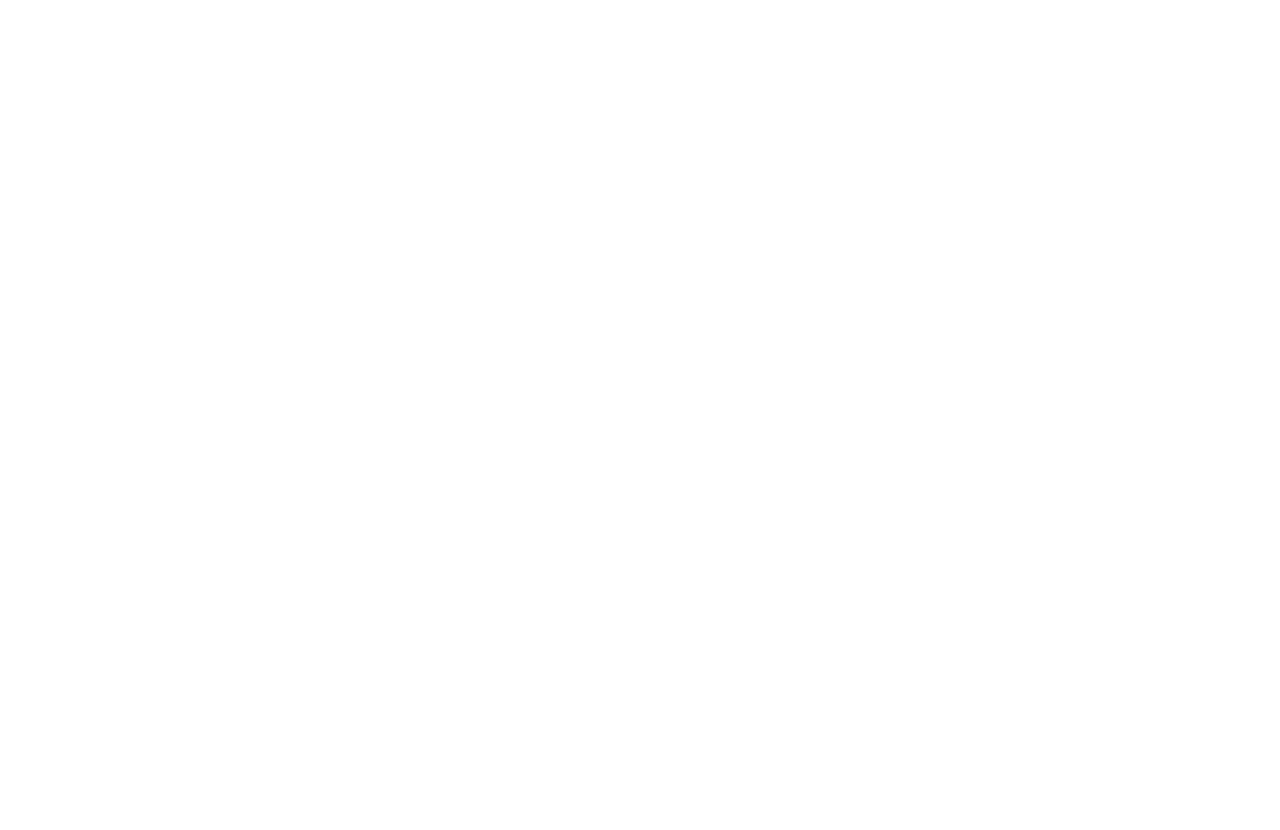
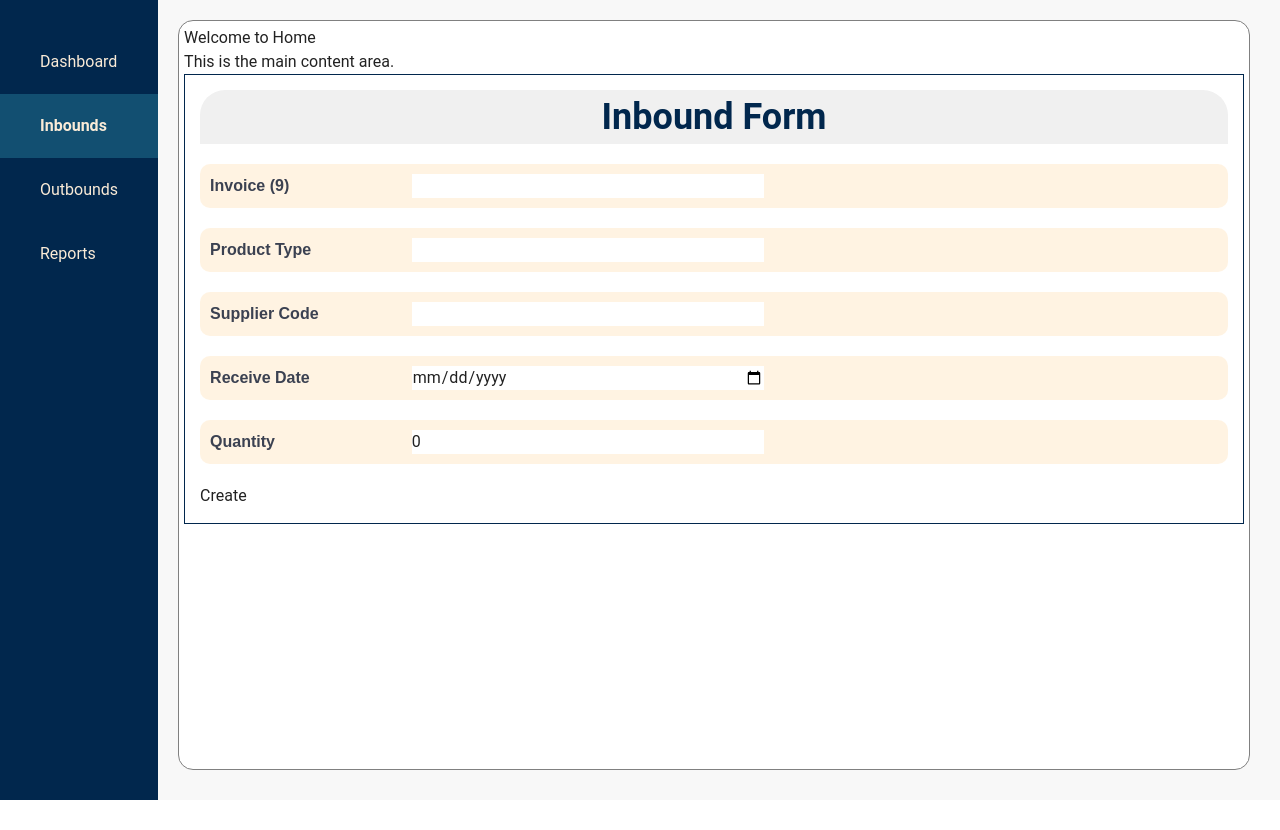
Before and after one commit to little-tonii/warehouse-training-fe, a Vue app: page /inbound in a window 1280 px wide. Before the commit this address had no page. Before the commit the page ends 800 px from the top, so only its background shows below. Built offline with nearby package versions, Linux system fonts and the light colour scheme; a small style sheet from the web is missing.

Commit message:
feat(inb): inb-form UI

```diff
--- a/package.json
+++ b/package.json
@@ -14,6 +14,7 @@
     "@fontsource/roboto": "5.2.6",
     "@mdi/font": "7.4.47",
     "@tailwindcss/vite": "^4.1.11",
+    "axios": "^1.11.0",
     "pinia": "^3.0.3",
     "tailwindcss": "^4.1.11",
     "vue": "^3.5.17",
--- /dev/null
+++ b/src/components/MainContent.vue
@@ -0,0 +1,16 @@
+<script></script>
+<template>
+    <main class="content">
+        <slot />
+    </main>
+</template>
+<style>
+.content {
+    margin: 20px 30px 30px 20px;
+    border: 1px gray solid;
+    border-radius: 15px;
+    width: 100vw;
+    padding: 5px;
+    background-color: white;
+}
+</style>
--- /dev/null
+++ b/src/components/Sidebar.vue
@@ -0,0 +1,32 @@
+<script setup></script>
+<template>
+    <aside class="sidebar">
+        <ul class="menu">
+            <li class="menu-item"><a href="#">Dashboard</a></li>
+            <li class="menu-item active"><a href="/inbound">Inbounds</a></li>
+            <li class="menu-item"><a href="#">Outbounds</a></li>
+            <li class="menu-item"><a href="#">Reports</a></li>
+        </ul>
+    </aside>
+</template>
+<style scoped>
+.menu-item {
+    background-color: #01274d;
+    color: antiquewhite;
+    box-sizing: border-box;
+    padding: 20px 40px;
+    cursor: pointer;
+}
+.menu-item:hover {
+    font-weight: bold;
+    color: antiquewhite;
+    background-color: #124f71;
+}
+.menu-item.active {
+    background-color: #124f71;
+    font-weight: bold;
+}
+.menu {
+    height: 100vh;
+}
+</style>
--- /dev/null
+++ b/src/modules/inbound/components/CreateInboundForm.vue
@@ -0,0 +1,105 @@
+<script setup>
+import { ref } from 'vue';
+const form = ref({
+    invoice: '',
+    productType: '',
+    supplierCd: '',
+    receiveDate: '',
+    orderStatus: '',
+    quantity: 0,
+});
+const onSubmit = () => {
+    console.log(form.value);
+};
+</script>
+<template>
+    <form class="inbound-form" @submit.prevent="onSubmit">
+        <div class="inbound-form__field">
+            <label class="inbound-form__label">Invoice (9)</label>
+            <input
+                class="inbound-form__input"
+                v-model="form.invoice"
+                maxlength="9"
+                pattern="\d{9}"
+            />
+        </div>
+
+        <div class="inbound-form__field">
+            <label class="inbound-form__label">Product Type</label>
+            <select
+                class="inbound-form__input"
+                v-model="form.productType"
+                required
+            >
+                <option value="Aircon">Aircon</option>
+                <option value="Spare_part">Spare part</option>
+            </select>
+        </div>
+
+        <div class="inbound-form__field">
+            <label class="inbound-form__label">Supplier Code</label>
+            <select
+                class="inbound-form__input"
+                v-model="form.supplierCd"
+                required
+            >
+                <option value="VN">Viet Nam: VN</option>
+                <option value="TH">Thái Lan: TH</option>
+                <option value="MY">Malaysia: MY</option>
+                <option value="ID">Indonesia: ID</option>
+                <option value="SG">Singapore: SG</option>
+                <option value="PH">Philippines: PH</option>
+                <option value="LA">Lào: LA</option>
+                <option value="MM">Myanmar: MM</option>
+                <option value="TL">Đông Timor: TL</option>
+            </select>
+        </div>
+
+        <div class="inbound-form__field">
+            <label class="inbound-form__label">Receive Date</label>
+            <input
+                class="inbound-form__input"
+                type="date"
+                v-model="form.receiveDate"
+                required
+            />
+        </div>
+
+        <div class="inbound-form__field">
+            <label class="inbound-form__label">Quantity</label>
+            <input
+                class="inbound-form__input"
+                type="number"
+                v-model="form.quantity"
+                min="1"
+                required
+            />
+        </div>
+
+        <button class="inbound-form__submit" type="submit">Create</button>
+    </form>
+</template>
+<style lang="css" scoped>
+.inbound-form {
+    width: 100%;
+}
+.inbound-form__field {
+    margin: 20px 0px;
+    border-radius: 10px;
+    padding: 10px;
+    display: flex;
+    background-color: rgba(255, 226, 187, 0.421);
+}
+.inbound-form__label {
+    display: block;
+    color: #3b4151;
+    font-family: sans-serif;
+    font-size: 16px;
+    font-weight: bold;
+    width: 20%;
+}
+.inbound-form__input {
+    width: 35%;
+    background-color: rgb(255, 255, 255);
+}
+</style>
--- /dev/null
+++ b/src/modules/inbound/views/InboundView.vue
@@ -0,0 +1,48 @@
+<script setup>
+import Sidebar from '@/components/Sidebar.vue';
+import MainContent from '@/components/MainContent.vue';
+import CreateInboundForm from '@/modules/inbound/components/CreateInboundForm.vue';
+</script>
+<template>
+    <div class="layout">
+        <div class="side-bar">
+            <Sidebar />
+        </div>
+        <MainContent>
+            <h1>Welcome to Home</h1>
+            <p>This is the main content area.</p>
+            <div class="inbound-form-wrapper">
+                <label class="label-form">Inbound Form</label>
+                <CreateInboundForm />
+            </div>
+        </MainContent>
+    </div>
+</template>
+<style lang="css" scoped>
+.layout {
+    display: flex;
+    flex-direction: row;
+    height: 100vh;
+    width: 100vw;
+    background-color: #f8f8f8;
+}
+.side-bar {
+    background-color: #01274d;
+    padding: 30px 0px;
+}
+.inbound-form-wrapper {
+    padding: 15px;
+    border: #01274d solid 1px;
+    box-sizing: border-box;
+}
+.label-form {
+    text-align: center;
+    display: block;
+    font-size: 36px;
+    font-weight: bolder;
+    color: #01274d;
+    background-color: #f0f0f0;
+    border-top-left-radius: 25px;
+    border-top-right-radius: 25px;
+}
+</style>
--- /dev/null
+++ b/src/plugins/axios.ts
@@ -0,0 +1,35 @@
+import axios from 'axios';
+
+const api = axios.create({
+    baseURL: import.meta.env.VITE_API_BASE_URL || 'http://localhost:8080/api',
+    timeout: 10000,
+});
+
+api.interceptors.request.use(
+    config => {
+        const token = localStorage.getItem('token');
+        if (token) {
+            config.headers.Authorization = `Bearer ${token}`;
+        }
+        return config;
+    },
+    error => Promise.reject(error)
+);
+
+api.interceptors.response.use(
+    response => response,
+    error => {
+        if (error.response?.status === 401) {
+            window.location.href = '/login';
+        }
+
+        console.error(
+            'API Error:',
+            error.response?.data?.message || error.message
+        );
+
+        return Promise.reject(error);
+    }
+);
+
+export default api;
--- a/src/plugins/router.ts
+++ b/src/plugins/router.ts
@@ -1,17 +1,27 @@
-import { createRouter, createWebHistory } from 'vue-router'
-import type { RouteRecordRaw } from 'vue-router'
+import { createRouter, createWebHistory } from 'vue-router';
+import type { RouteRecordRaw } from 'vue-router';
 
 const routes: RouteRecordRaw[] = [
-  {
-    path: '/',
-    name: 'Login',
-    component: () => import('../modules/auth/views/Login.vue')
-  }
-]
+    {
+        path: '/',
+        name: 'Login',
+        component: () => import('../modules/auth/views/Login.vue'),
+    },
+    {
+        path: '/home',
+        name: 'Home',
+        component: () => import('../views/HomeView.vue'),
+    },
+    {
+        path: '/inbound',
+        name: 'Inbound',
+        component: () => import('../modules/inbound/views/InboundView.vue'),
+    },
+];
 
 const router = createRouter({
-  history: createWebHistory(),
-  routes
-})
+    history: createWebHistory(),
+    routes,
+});
 
-export default router
+export default router;
--- /dev/null
+++ b/src/views/HomeView.vue
@@ -0,0 +1,28 @@
+<script setup>
+import Sidebar from '@/components/Sidebar.vue';
+import MainContent from '@/components/MainContent.vue';
+</script>
+<template>
+    <div class="home-layout">
+        <div class="side-bar">
+            <Sidebar />
+        </div>
+        <MainContent>
+            <h1>Welcome to Home</h1>
+            <p>This is the main content area.</p>
+        </MainContent>
+    </div>
+</template>
+<style lang="css" scoped>
+.home-layout {
+    display: flex;
+    flex-direction: row;
+    height: 100vh;
+    width: 100vw;
+    background-color: #f8f8f8;
+}
+.side-bar {
+    background-color: #01274d;
+    padding: 30px 0px;
+}
+</style>
```
Also changed, not shown: tsconfig.app.json (indentation only), 1 other file (tests, documents, lock files or other folders).
